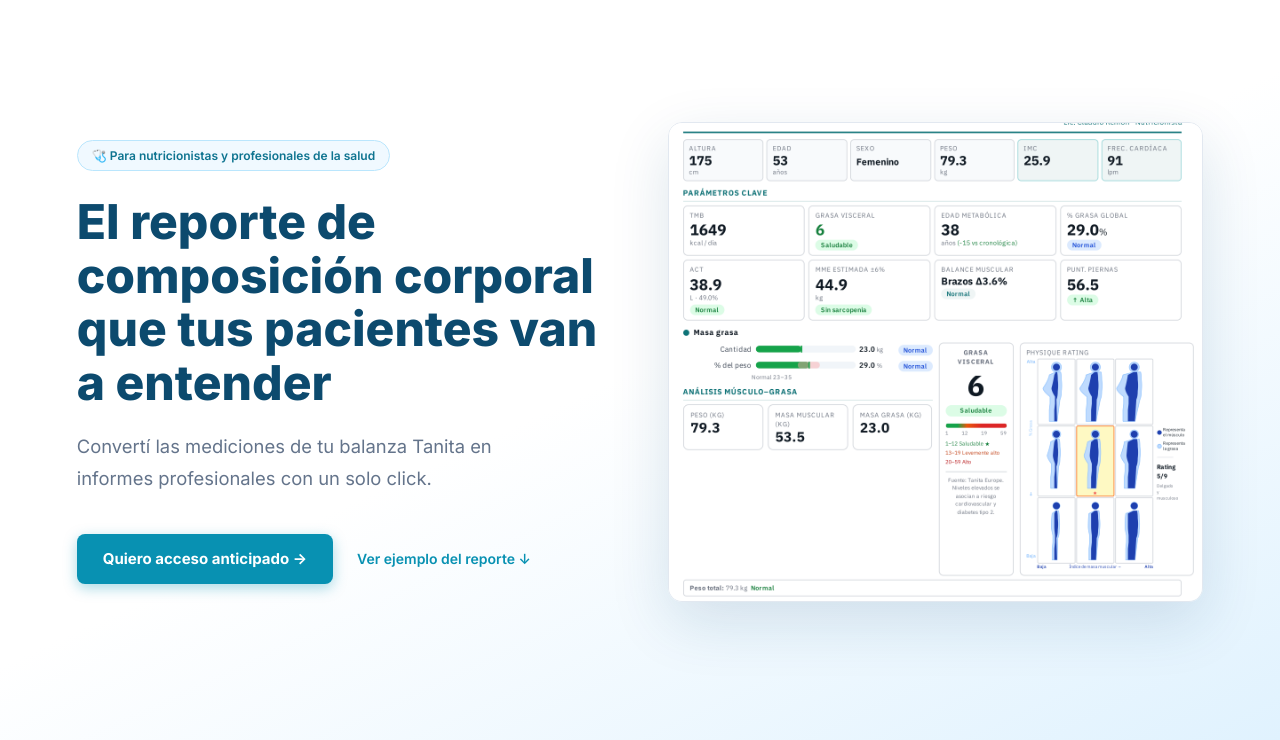
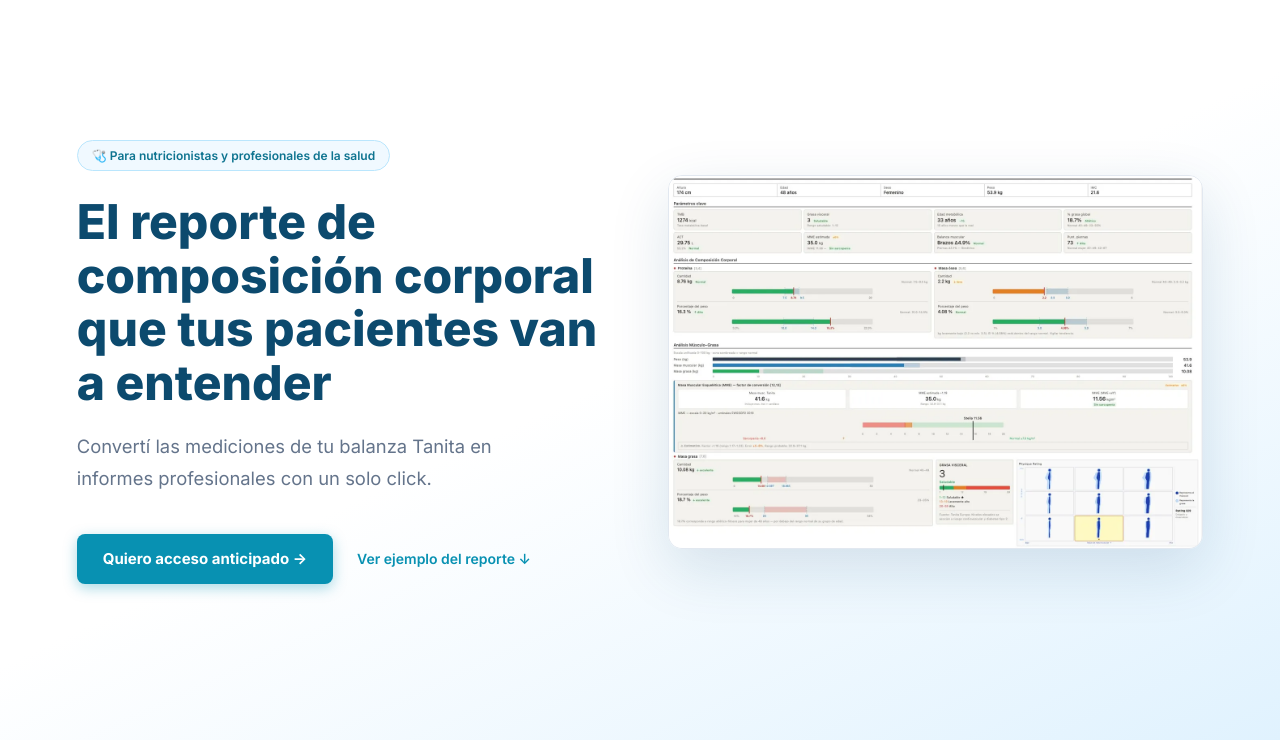
Before and after one commit to LeCoq22/smartbioscan-landing, a website: page index.html in a window 1280 px wide. Shown: the part 60-800 px from the top of the page. Drawn offline with Linux system fonts and the light colour scheme.

Commit message:
Update index.html

```diff
--- a/index.html
+++ b/index.html
@@ -7,7 +7,7 @@
   <meta name="description" content="Convertí las mediciones de tu balanza Tanita en informes profesionales con un solo click. Para nutricionistas y médicos clínicos.">
   <meta property="og:title" content="SmartBioScan — Reportes de composición corporal">
   <meta property="og:description" content="Informes profesionales desde tu balanza Tanita en 20 segundos.">
-  <meta property="og:image" content="assets/Diagrama_1.png">
+  <meta property="og:image" content="assets/report-hero.png">
   <link rel="preconnect" href="https://fonts.googleapis.com">
   <link rel="preconnect" href="https://fonts.gstatic.com" crossorigin>
   <link href="https://fonts.googleapis.com/css2?family=Inter:ital,wght@0,300;0,400;0,500;0,600;0,700;0,800;1,400&display=swap" rel="stylesheet">
@@ -412,7 +412,7 @@
     </div>
   </div>
   <div class="hero-right">
-    <img src="assets/Diagrama_1.png" alt="Ejemplo de reporte SmartBioScan mostrando composición corporal completa" loading="eager">
+    <img src="assets/report-hero.png" alt="Ejemplo de reporte SmartBioScan mostrando composición corporal completa" loading="eager">
   </div>
 </section>
 
```
